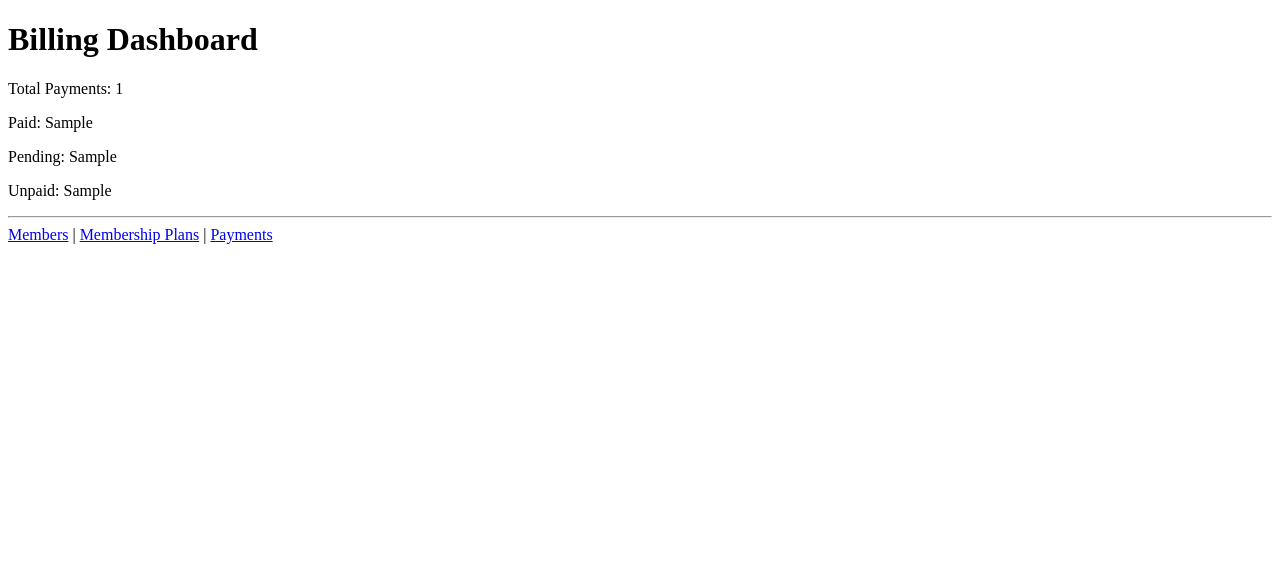
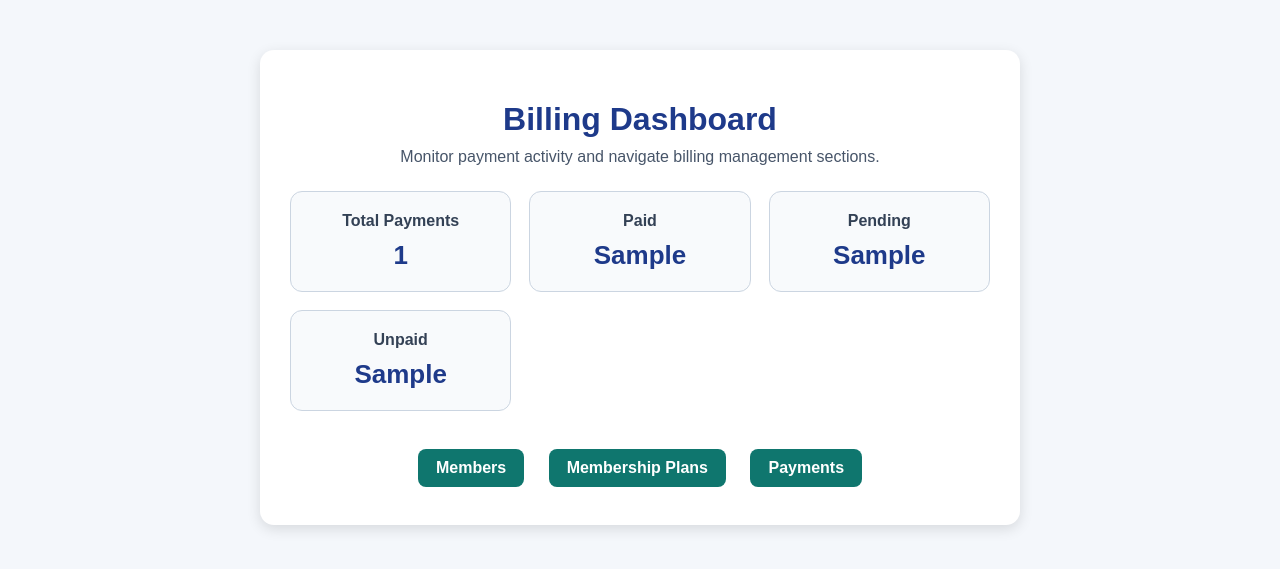
Before and after one commit to Keshav-PO/gym-management-system, a Django app: template billing/templates/billing/dashboard.html in a window 1280 px wide. Shown: the top 569 px of the page. Run offline with Django 3.2, Linux system fonts and the light colour scheme; the template is opened without the code that fills it: most values are stand-ins (such as "Sample title", 1, 10 or a date in 2020).

Commit message:
Enhanced billing dashboard styling

```diff
--- a/billing/templates/billing/dashboard.html
+++ b/billing/templates/billing/dashboard.html
@@ -1,20 +1,81 @@
+{% load static %}
 <!DOCTYPE html>
-<html>
+<html lang="en">
 <head>
+    <meta charset="UTF-8">
+    <meta name="viewport" content="width=device-width, initial-scale=1.0">
     <title>Billing Dashboard</title>
+    <link rel="stylesheet" href="{% static 'members/style.css' %}">
+    <style>
+        .dashboard-grid {
+            display: grid;
+            grid-template-columns: repeat(auto-fit, minmax(180px, 1fr));
+            gap: 18px;
+            margin-top: 25px;
+            margin-bottom: 30px;
+        }
+
+        .stat-card {
+            background: #f8fafc;
+            border: 1px solid #cbd5e1;
+            border-radius: 12px;
+            padding: 20px;
+            text-align: center;
+        }
+
+        .stat-card h2 {
+            margin: 0 0 10px 0;
+            font-size: 16px;
+            color: #334155;
+        }
+
+        .stat-card p {
+            margin: 0;
+            font-size: 26px;
+            font-weight: bold;
+            color: #1e3a8a;
+        }
+
+        .section-title {
+            text-align: center;
+            margin-top: 10px;
+            margin-bottom: 20px;
+            color: #475569;
+        }
+    </style>
 </head>
 <body>
-    <h1>Billing Dashboard</h1>
+    <div class="container">
+        <h1>Billing Dashboard</h1>
+        <p class="section-title">Monitor payment activity and navigate billing management sections.</p>
 
-    <p>Total Payments: {{ total_payments }}</p>
-    <p>Paid: {{ paid_payments }}</p>
-    <p>Pending: {{ pending_payments }}</p>
-    <p>Unpaid: {{ unpaid_payments }}</p>
+        <div class="dashboard-grid">
+            <div class="stat-card">
+                <h2>Total Payments</h2>
+                <p>{{ total_payments }}</p>
+            </div>
 
-    <hr>
+            <div class="stat-card">
+                <h2>Paid</h2>
+                <p>{{ paid_payments }}</p>
+            </div>
 
-    <a href="{% url 'member_list' %}">Members</a> |
-    <a href="{% url 'plan_list' %}">Membership Plans</a> |
-    <a href="{% url 'payment_list' %}">Payments</a>
+            <div class="stat-card">
+                <h2>Pending</h2>
+                <p>{{ pending_payments }}</p>
+            </div>
+
+            <div class="stat-card">
+                <h2>Unpaid</h2>
+                <p>{{ unpaid_payments }}</p>
+            </div>
+        </div>
+
+        <div class="nav-links">
+            <a href="{% url 'member_list' %}">Members</a>
+            <a href="{% url 'plan_list' %}">Membership Plans</a>
+            <a href="{% url 'payment_list' %}">Payments</a>
+        </div>
+    </div>
 </body>
 </html>
```
Also changed, not shown: db.sqlite3.
